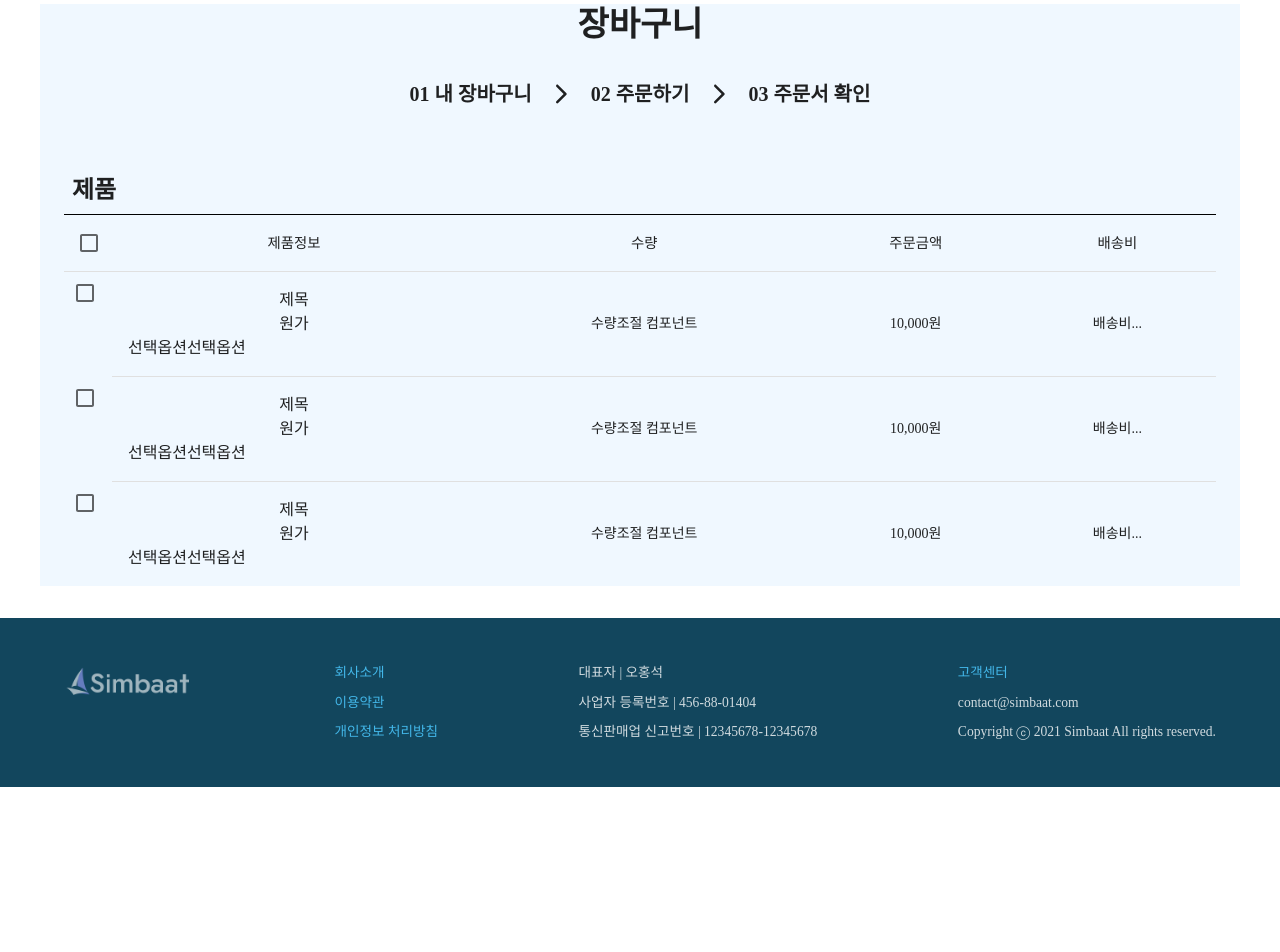
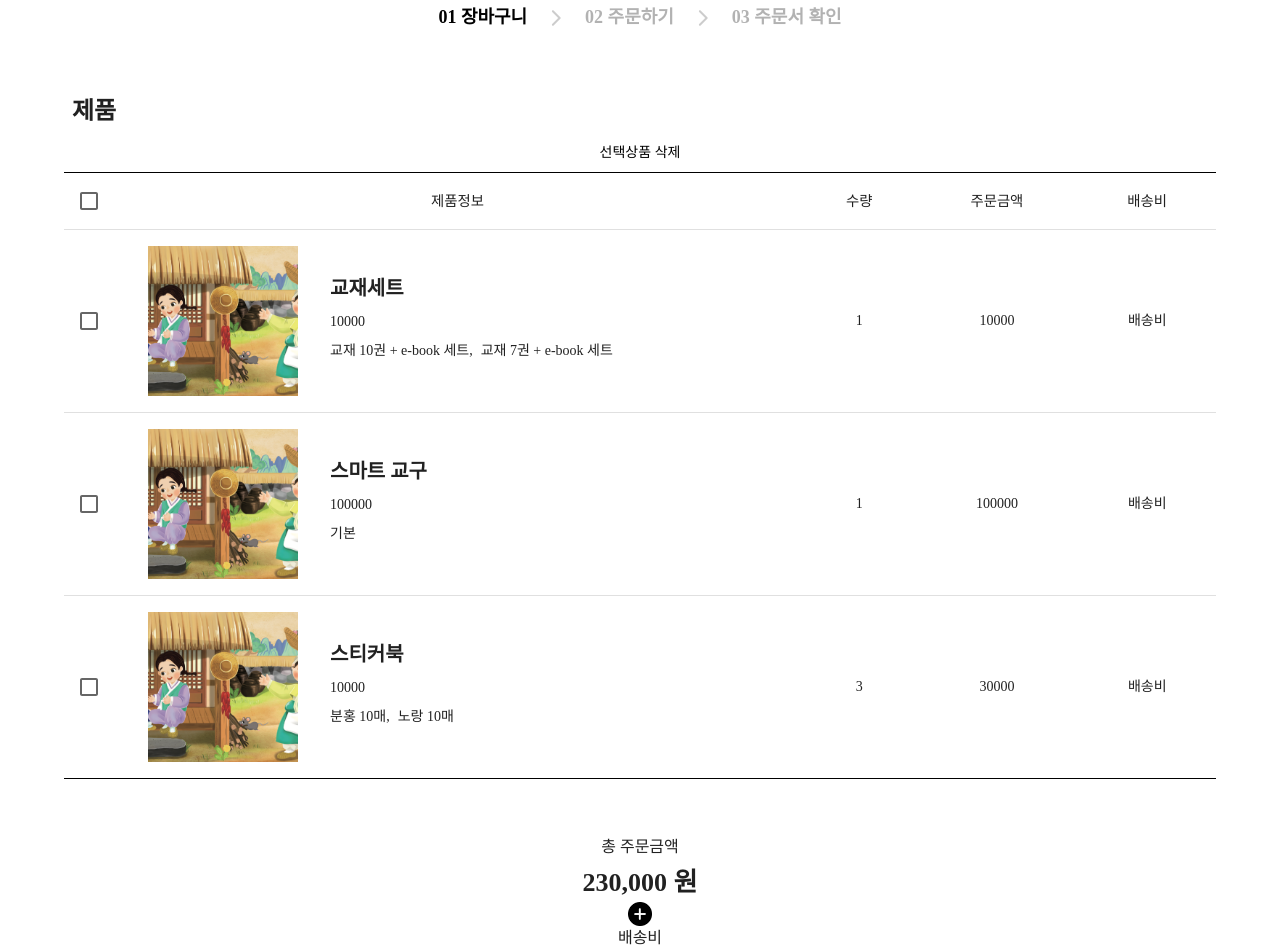
Before and after one commit to kkevi/dotdanji-shop, a Next.js app: page /cart in a window 1280 px wide. Shown: the part 220-1172 px from the top of the page. Before the commit the page ends 1007 px from the top, so only its background shows below. Built offline with nearby package versions, Linux system fonts and the light colour scheme; a web font is replaced by a local one.

Commit message:
장바구니 화면 UI 구현 중...

```diff
--- a/src/Cart/cart-section1/CartList.tsx
+++ b/src/Cart/cart-section1/CartList.tsx
@@ -1,33 +1,47 @@
 import React from "react"
 
 import {TableRow, TableCell, Checkbox, Typography, Stack} from "@mui/material"
+import ImageBox from "Components/image-box/ImageBox"
 
 type CartListProps = {
     idx: number
-    length: number
+    count: number
+    option: any
 }
 
 export default function CartList(props: CartListProps) {
-    const {idx, length} = props
+    const {idx, count, option} = props
 
     return (
         <>
             <TableRow key={"tableRow" + idx} sx={{"&:last-child td, &:last-child th": {border: 0}}}>
-                <Checkbox />
-                <TableCell align="center">
-                    {/* <Typography>사진</Typography> */}
-                    <Stack direction="column">
-                        <Typography>제목</Typography>
-                        <Typography>원가</Typography>
-                        <Stack direction="row">
-                            <Typography>선택옵션</Typography>
-                            <Typography>선택옵션</Typography>
+                <TableCell padding="checkbox">
+                    <Checkbox color="primary" />
+                </TableCell>
+                <TableCell width="60%" align="center">
+                    <Stack direction={"row"}>
+                        <ImageBox width={150} height={150} src="/images/fake/sun-moon.png" style={{marginLeft: 20}} />
+                        <Stack ml={4} direction="column" alignItems="flex-start" justifyContent="center">
+                            <Typography fontSize={20} fontWeight={700} mb={1}>
+                                {option.title}
+                            </Typography>
+                            <Typography fontSize={14} mb={1}>
+                                {option.value}
+                            </Typography>
+                            <Stack direction="row" alignItems="center" justifyContent="center">
+                                {option.option.map((itm, idx) => (
+                                    <Typography fontSize={14} mb={1} mr={1}>
+                                        {itm}
+                                        {idx === option.option.length - 1 ? "" : ", "}
+                                    </Typography>
+                                ))}
+                            </Stack>
                         </Stack>
                     </Stack>
                 </TableCell>
-                <TableCell align="center">수량조절 컴포넌트</TableCell>
-                <TableCell align="center">10,000원</TableCell>
-                <TableCell align="center">배송비...</TableCell>
+                <TableCell align="center">{count}</TableCell>
+                <TableCell align="center">{option.value * count}</TableCell>
+                <TableCell align="center">배송비</TableCell>
             </TableRow>
         </>
     )
--- a/src/Cart/cart-section1/CartSection1.tsx
+++ b/src/Cart/cart-section1/CartSection1.tsx
@@ -1,28 +1,80 @@
 import React from "react"
 
-import {Table, TableHead, TableRow, TableBody, TableCell, Checkbox, Typography, Divider} from "@mui/material"
+import {
+    Table,
+    TableHead,
+    TableRow,
+    TableBody,
+    TableCell,
+    Checkbox,
+    Typography,
+    Divider,
+    Button,
+    Stack,
+} from "@mui/material"
+import useStyles from "./style"
 
 import CartList from "./CartList"
+import ImageBox from "Components/image-box/ImageBox"
 
-export default function CartSection1() {
+type CartSection1Props = {
+    setStep: (val: number) => void
+}
+
+export default function CartSection1(prop: CartSection1Props) {
+    const classes = useStyles()
+    const {setStep} = prop
+
     const tableTitle = ["제품정보", "수량", "주문금액", "배송비"]
 
-    const test = [0, 1, 2]
+    const fakeGoodsList = [
+        {
+            count: 1,
+            options: {
+                id: "goodsNo.1",
+                title: "교재세트",
+                value: 10000,
+                option: ["교재 10권 + e-book 세트", "교재 7권 + e-book 세트"],
+            },
+        },
+        {
+            count: 1,
+            options: {
+                id: "goodsNo.2",
+                title: "스마트 교구",
+                value: 100000,
+                option: ["기본"],
+            },
+        },
+        {
+            count: 3,
+            options: {
+                id: "goodsNo.3",
+                title: "스티커북",
+                value: 10000,
+                option: ["분홍 10매", "노랑 10매"],
+            },
+        },
+    ]
 
     return (
         <>
-            <Typography variant="h5" mb={1} ml={1} fontWeight={700} alignSelf="flex-start">
-                제품
-            </Typography>
-            <Divider sx={{backgroundColor: "black", height: 1}} flexItem />
+            <Stack className={classes.rootStack}>
+                <Typography variant="h5" mb={1} ml={1} fontWeight={700} alignSelf="flex-start">
+                    제품
+                </Typography>
+                <Button sx={{color: "black"}}>선택상품 삭제</Button>
+            </Stack>
+            <Divider className={classes.divider} flexItem />
 
+            {/* 장바구니 목록 */}
             <Table>
                 <TableHead>
                     <TableRow>
                         <TableCell padding="checkbox">
                             <Checkbox
                                 color="primary"
-                                // indeterminate={numSelected > 0 && numSelected < rowCount}
+                                // indeterminate={numSelected > 0 && numSelected < rowCount} //전체체크 여부 만들어주는 거
                                 // checked={rowCount > 0 && numSelected === rowCount}
                                 // onChange={onSelectAllClick}
                             />
@@ -35,16 +87,57 @@ export default function CartSection1() {
                     </TableRow>
                 </TableHead>
                 <TableBody>
-                    {test.map((itm, idx) => {
-                        return <CartList idx={idx} length={test.length} />
+                    {fakeGoodsList.map(({count, options}, idx) => {
+                        return (
+                            <>
+                                <CartList idx={idx} count={count} option={options} />
+                            </>
+                        )
                     })}
-                    {/* {list !== undefined &&
-                                list.length > 0 &&
-                                list.map((data, idx) => (
-                                    <TableListItem key={data.id} data={data} idx={idx} onClickDelete={onClickDelete} />
-                                ))} */}
                 </TableBody>
             </Table>
+
+            <Divider className={classes.divider} flexItem />
+
+            {/* 총 결제 금액 계산 */}
+            <Stack my={4} py={3} px={38} className={classes.rootStack}>
+                <Stack className={classes.columnStack}>
+                    <Typography mb={0.5}>총 주문금액</Typography>
+                    <Typography fontSize={26} fontWeight={700}>
+                        230,000 원
+                    </Typography>
+                </Stack>
+                <ImageBox width={24} height={24} src="/icons/icon-add.png" />
+                <Stack className={classes.columnStack}>
+                    <Typography mb={0.5}>배송비</Typography>
+                    <Typography fontSize={26} fontWeight={700}>
+                        2,500 원
+                    </Typography>
+                </Stack>
+                <ImageBox width={24} height={24} src="/icons/icon-equal.png" />
+                <Stack className={classes.columnStack}>
+                    <Typography mb={0.5}>총 결제금액</Typography>
+                    <Typography fontSize={26} fontWeight={700}>
+                        232,500 원
+                    </Typography>
+                </Stack>
+            </Stack>
+
+            {/* 주문결제버튼 */}
+            <Stack className={classes.rootStack} width={"50% !important"} mb={16}>
+                <Button variant="contained" fullWidth onClick={() => {}}>
+                    <Typography variant="h6">쇼핑 계속하기</Typography>
+                </Button>
+                <Button
+                    variant="contained"
+                    fullWidth
+                    onClick={() => {
+                        // setStep(1)
+                    }}
+                >
+                    <Typography variant="h6">주문하기</Typography>
+                </Button>
+            </Stack>
         </>
     )
 }
--- /dev/null
+++ b/src/Cart/cart-section1/style.ts
@@ -0,0 +1,43 @@
+import {createStyles, makeStyles} from "@mui/styles"
+import {Theme} from "@mui/material"
+
+const styles = makeStyles((theme: Theme) =>
+    createStyles({
+        rootStack: {
+            width: "100%",
+            flexDirection: "row",
+            justifyContent: "space-between",
+            alignItems: "center",
+
+            "& .MuiButton-contained": {
+                marginTop: "2rem",
+                background: "#fff",
+                color: "#222",
+                height: 55,
+                "&:last-child": {
+                    marginLeft: "1rem",
+                    background: "#222",
+                    color: "#fff",
+                    height: 55,
+                },
+            },
+        },
+        columnStack: {
+            flexDirection: "column",
+            justifyContent: "center",
+            alignItems: "center",
+        },
+        divider: {
+            height: 2,
+            backgroundColor: "black",
+        },
+        countButtonBox: {
+            marginRight: 16,
+            flexDirection: "row",
+            alignItems: "center",
+            border: "1px solid #726C60",
+        },
+    }),
+)
+
+export default styles
--- a/src/Cart/index.tsx
+++ b/src/Cart/index.tsx
@@ -1,5 +1,4 @@
-import React from "react"
-
+import React, {useState} from "react"
 import {Stack, Container, Typography} from "@mui/material"
 
 import CartSection1 from "./cart-section1/CartSection1"
@@ -7,34 +6,38 @@ import CartSection1 from "./cart-section1/CartSection1"
 import ArrowForwardIosRoundedIcon from "@mui/icons-material/ArrowForwardIosRounded"
 
 export default function Cart() {
+    const [step, setStep] = useState(0)
+
+    const title = ["01 장바구니", "02 주문하기", "03 주문서 확인"]
+
     return (
-        <Container maxWidth="lg" sx={{backgroundColor: "aliceblue"}}>
+        <Container maxWidth="lg">
             <Stack sx={{mt: 28, mb: 4}} alignItems="center">
-                <Typography mb={4} variant="h4" fontWeight={700}>
-                    장바구니
-                </Typography>
                 <Stack
-                    width="40%"
+                    width="35%"
                     direction="row"
                     justifyContent="space-between"
                     alignSelf="center"
                     alignItems="center"
                     mb={8}
                 >
-                    <Typography variant="h6" fontWeight={700}>
-                        01 내 장바구니
-                    </Typography>
-                    <ArrowForwardIosRoundedIcon />
-                    <Typography variant="h6" fontWeight={700}>
-                        02 주문하기
-                    </Typography>
-                    <ArrowForwardIosRoundedIcon />
-                    <Typography variant="h6" fontWeight={700}>
-                        03 주문서 확인
-                    </Typography>
+                    {title.map((itm, idx) => (
+                        <>
+                            <Typography
+                                fontSize={18}
+                                fontWeight={700}
+                                color={step === idx ? "black" : "rgba(0, 0, 0, 0.3)"}
+                            >
+                                {itm}
+                            </Typography>
+                            {title.length - 1 !== idx ? (
+                                <ArrowForwardIosRoundedIcon fontSize="small" sx={{color: "rgba(0, 0, 0, 0.2)"}} />
+                            ) : null}
+                        </>
+                    ))}
                 </Stack>
 
-                <CartSection1 />
+                <CartSection1 setStep={setStep} />
             </Stack>
         </Container>
     )
--- a/src/Components/image-box/styles.ts
+++ b/src/Components/image-box/styles.ts
@@ -8,7 +8,7 @@ const styles = makeStyles((theme: Theme) =>
             position: "relative",
             flexShrink: 0,
             overflow: "hidden",
-            backgroundColor: "#eee",
+            // backgroundColor: "#eee",
         },
         image: {
             width: "100%",
--- a/src/Goods/goods-detail-page/GoodsDetailPage.tsx
+++ b/src/Goods/goods-detail-page/GoodsDetailPage.tsx
@@ -78,6 +78,8 @@ export default function GoodsDetailPage(props: Props) {
         if (selectValueList.length < 1) {
             setTotalPrice(0)
         }
+
+        console.log("selectValueList", selectValueList)
     }, [onSelectOption || selectValueList])
 
     return (
```
Also changed, not shown: public/icons/icon-add.png (added), public/icons/icon-equal.png (added).
